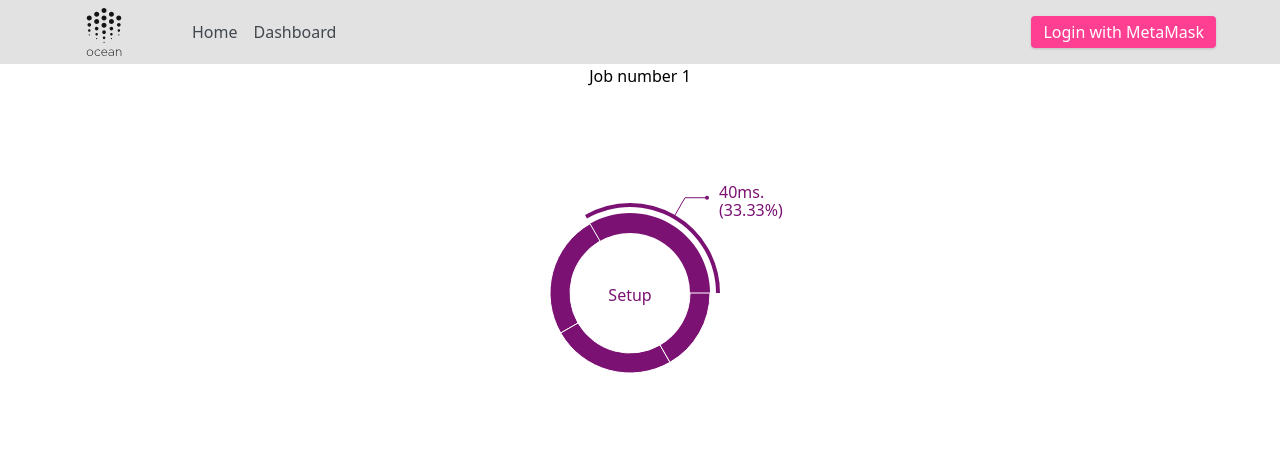
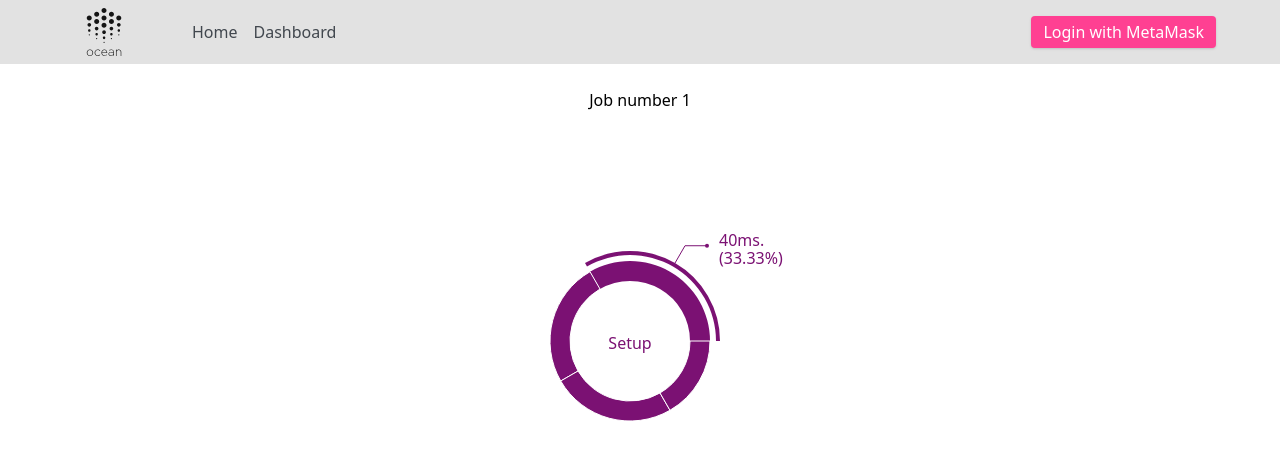
Before and after one commit to may-moff/ocean-protocol-dashboard-frontend, a React (Create React App) app: page /jobs/1 in a window 1280 px wide. Shown: the top 460 px of the page. Built offline with nearby package versions, Linux system fonts and the light colour scheme; what web3 would draw is missing.

Commit message:
little changes to JobDetail

```diff
--- a/src/components/JobDetail.jsx
+++ b/src/components/JobDetail.jsx
@@ -6,7 +6,7 @@ const JobDetail = () => {
   const { id } = useParams();
   return (
     <div className="">
-      <div className="flex justify-center justify-items-center">
+      <div className="flex justify-center justify-items-center m-6">
         Job number {id}
       </div>
       <div className="flex justify-center justify-items-center">
```
